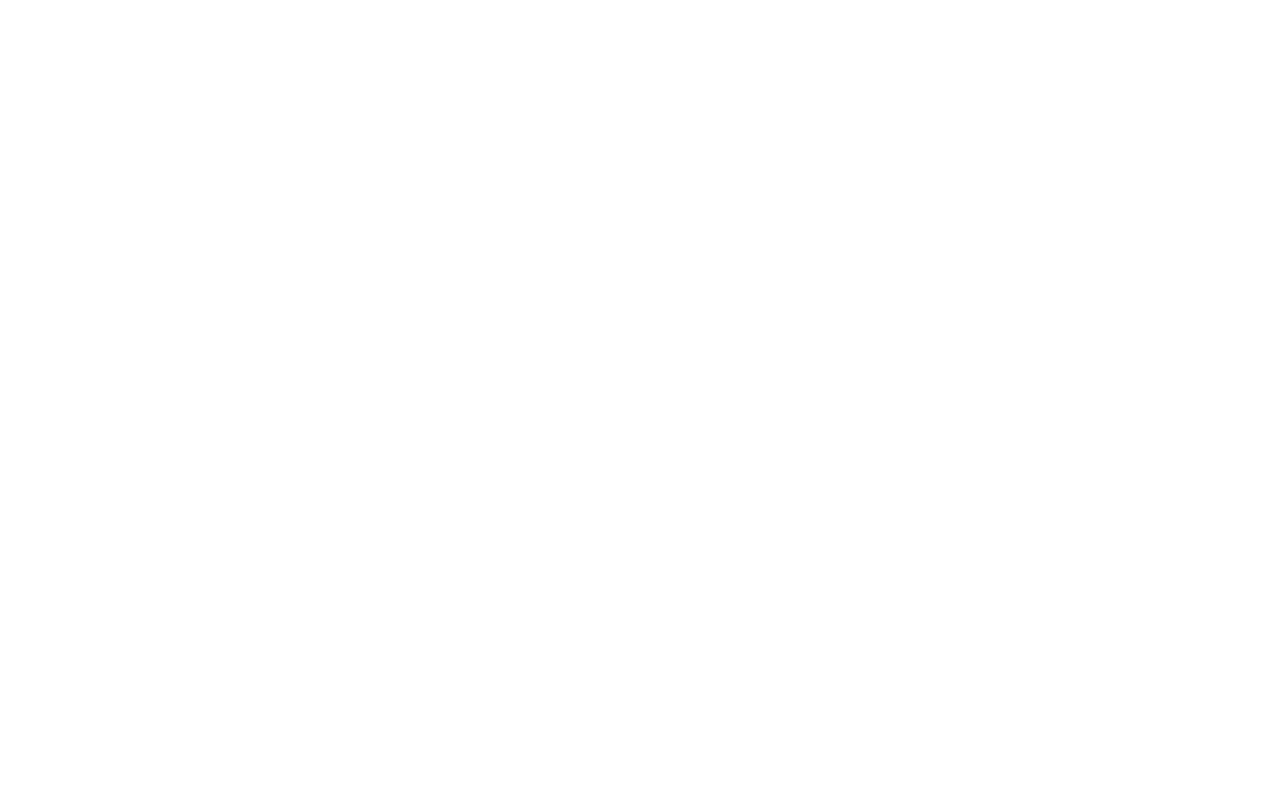
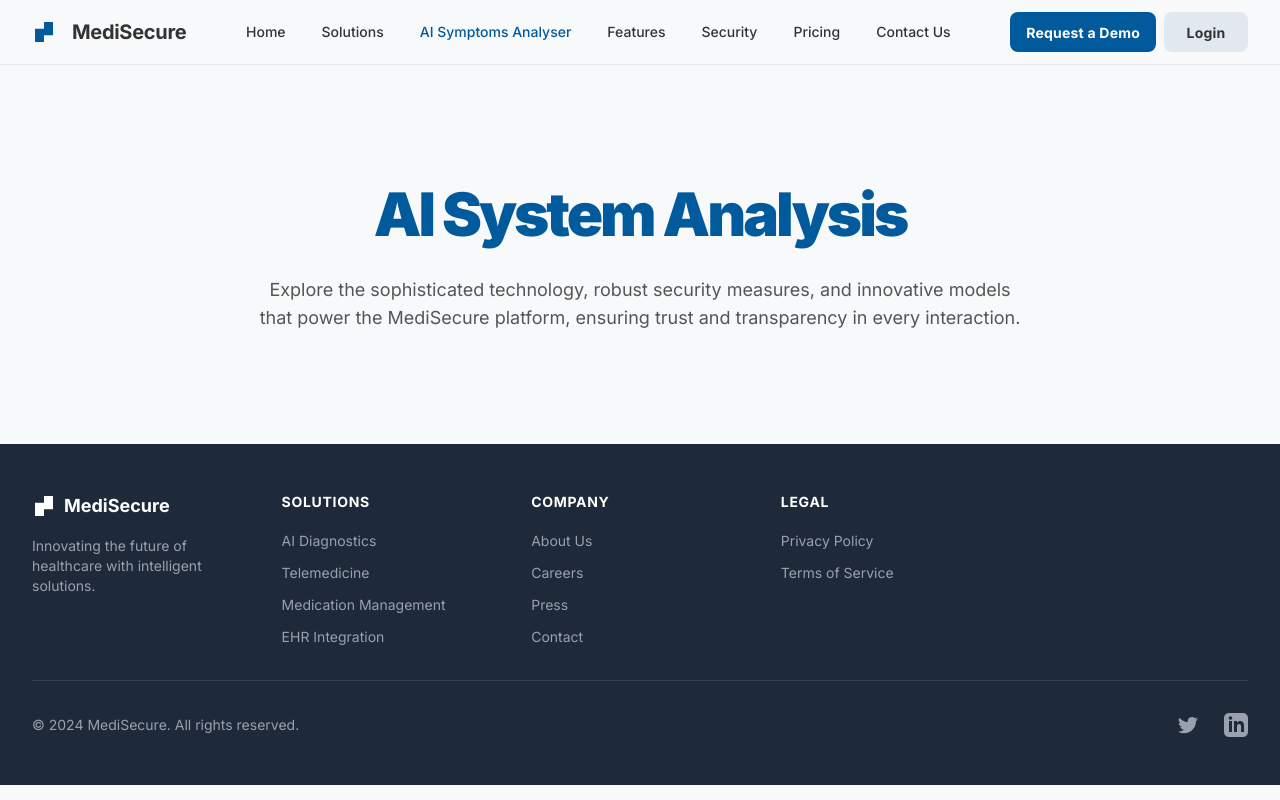
Before and after one commit to Mr-XX23/ai_health_assistent, a React (Vite) app: page /ai_analysis in a window 1280 px wide. Before the commit this address had no page. Built offline with nearby package versions, Linux system fonts and the light colour scheme.

Commit message:
small changes

```diff
--- a/src/App.tsx
+++ b/src/App.tsx
@@ -3,6 +3,7 @@
 // local imports
 import SoluitonsPage from "./pages/Solutions/SoluitonsPage";
 import LandingPage from "./pages/LandingPage/LandingPage";
+import Ai_Analysis from "./pages/Ai_AnalysisPage/Ai_Analysis";
 
 const App = () => {
   return (
@@ -11,6 +12,7 @@
         <Routes>
           <Route path="/" element={<LandingPage />} />
           <Route path="/solutions" element={<SoluitonsPage />} />
+          <Route path="/ai_analysis" element={<Ai_Analysis />} />
         </Routes>
       </BrowserRouter>
     </div>
--- a/src/components/Navbar.tsx
+++ b/src/components/Navbar.tsx
@@ -42,7 +42,7 @@
               </a>
               <a
                 className="text-sm font-medium hover: text-primary dark:hover:text-secondary"
-                href="#"
+                onClick={() => navigate("/ai_analysis ")}
               >
                 AI Symptoms Analyser
               </a>
--- /dev/null
+++ b/src/pages/Ai_AnalysisPage/Ai_Analysis.tsx
@@ -0,0 +1,17 @@
+import React from "react";
+import AppLayout from "../../layout/userlayout/AppLayout";
+import Hero from "./SubContent/Hero";
+
+const Ai_Analysis = () => {
+  return (
+    <div>
+      <AppLayout>
+        <div>
+          <Hero />
+        </div>
+      </AppLayout>
+    </div>
+  );
+};
+
+export default Ai_Analysis;
--- /dev/null
+++ b/src/pages/Ai_AnalysisPage/SubContent/Hero.tsx
@@ -0,0 +1,22 @@
+import React from "react";
+
+const Hero = () => {
+  return (
+    <div>
+      <section className="py-20 sm:py-28 px-4 sm:px-6 lg:px-8">
+        <div className="max-w-5xl mx-auto text-center">
+          <h1 className="text-4xl sm:text-5xl lg:text-6xl font-black leading-tight tracking-tighter text-primary">
+            AI System Analysis
+          </h1>
+          <p className="mt-6 max-w-3xl mx-auto text-lg text-subtext-light">
+            Explore the sophisticated technology, robust security measures, and
+            innovative models that power the MediSecure platform, ensuring trust
+            and transparency in every interaction.
+          </p>
+        </div>
+      </section>
+    </div>
+  );
+};
+
+export default Hero;
--- a/src/pages/Solutions/SoluitonsPage.tsx
+++ b/src/pages/Solutions/SoluitonsPage.tsx
@@ -10,7 +10,9 @@
   return (
     <>
       <AppLayout>
-        <div className="flex-grow bg-content-light">
+        <div className="font-display bg-background-light dark:bg-background-dark text-text-primary-light dark:text-text-primary-dark">
+          <div className="relative flex min-h-screen w-full flex-col">
+            <div className="flex-grow bg-content-light ">
               <div className="container mx-auto px-4 py-16 sm:py-24">
                 <Hero />
                 <Content />
@@ -19,6 +21,8 @@
                 <EndingContent />
               </div>
             </div>
+          </div>
+        </div>
       </AppLayout>
     </>
   );
--- a/src/pages/Solutions/SubComponents/Content.tsx
+++ b/src/pages/Solutions/SubComponents/Content.tsx
@@ -13,7 +13,7 @@
             with MediSecure.
           </p>
         </div>
-        <div className="grid grid-cols-1 md:grid-cols-2 gap-8 max-w-6xl mx-auto">
+        <div className="grid grid-cols-1 md:grid-cols-2 gap-8 max-w-6xl mx-auto dark:text-black">
           <div className="flex flex-col rounded-xl border border-border-light bg-white shadow-sm overflow-hidden">
             <div className="p-6">
               <div className="flex items-center gap-4 mb-4">
--- a/src/pages/Solutions/SubComponents/EndingContent.tsx
+++ b/src/pages/Solutions/SubComponents/EndingContent.tsx
@@ -3,7 +3,7 @@
 const EndingContent = () => {
   return (
     <div>
-      <section className="mt-20 sm:mt-28 bg-background-light rounded-xl p-10 lg:p-16 text-center max-w-5xl mx-auto border border-border-light">
+      <section className="mt-20 sm:mt-28 bg-background-light rounded-xl p-10 lg:p-16 text-center max-w-5xl mx-auto border border-border-light dark:text-black">
         <h2 className="text-3xl font-bold leading-tight tracking-tight text-text-primary-light">
           Ready to Revolutionize Your Practice?
         </h2>
--- a/src/pages/Solutions/SubComponents/SubContent.tsx
+++ b/src/pages/Solutions/SubComponents/SubContent.tsx
@@ -9,7 +9,7 @@
             Trusted by Healthcare Professionals
           </h2>
         </div>
-        <div className="p-8 rounded-xl bg-background-light border border-border-light">
+        <div className="p-8 rounded-xl bg-background-light border border-border-light dark:text-black">
           <div className="flex flex-col items-center text-center">
             <img
               className="w-20 h-20 rounded-full object-cover mb-4"
```
Lines whose indentation alone changed are shown as unchanged.
